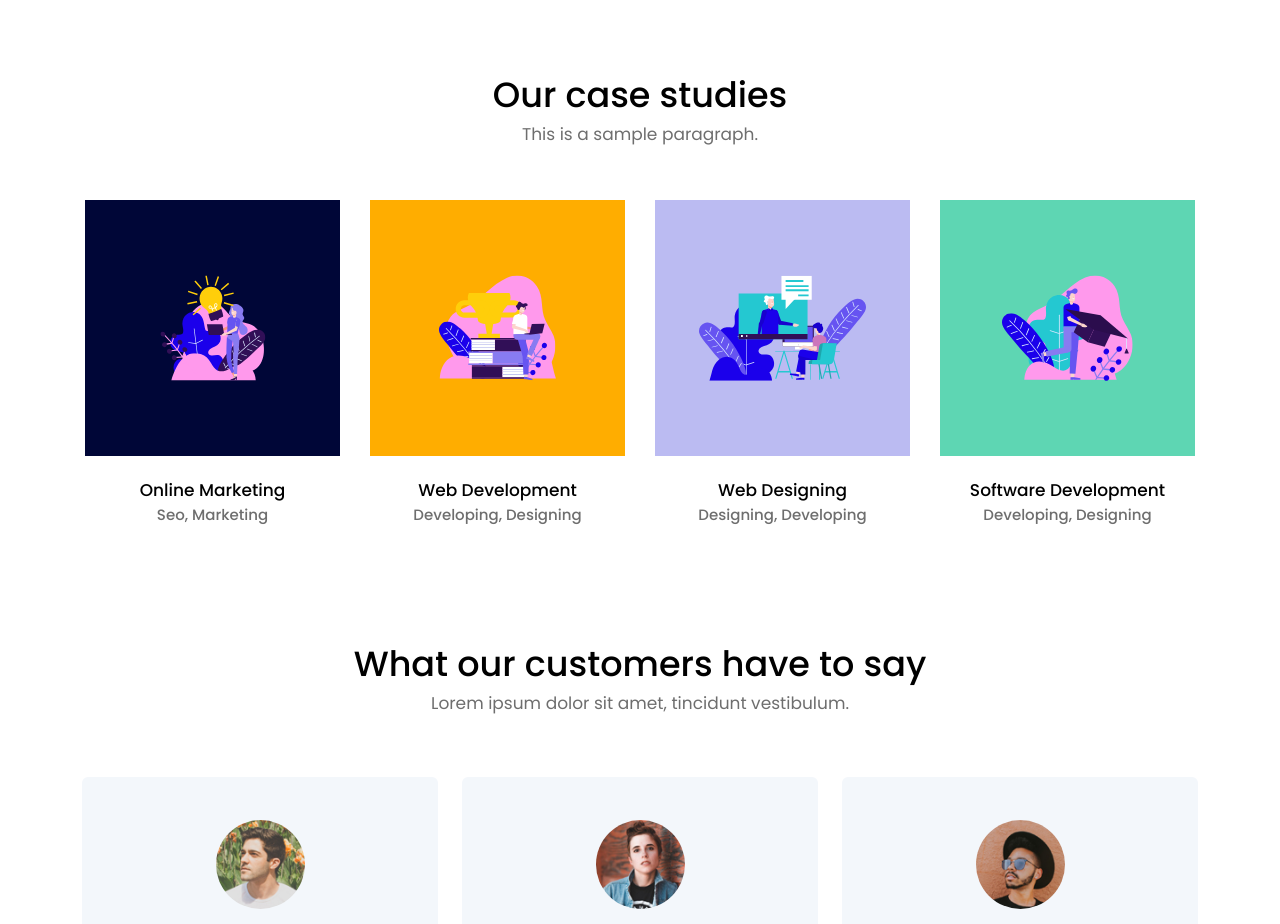
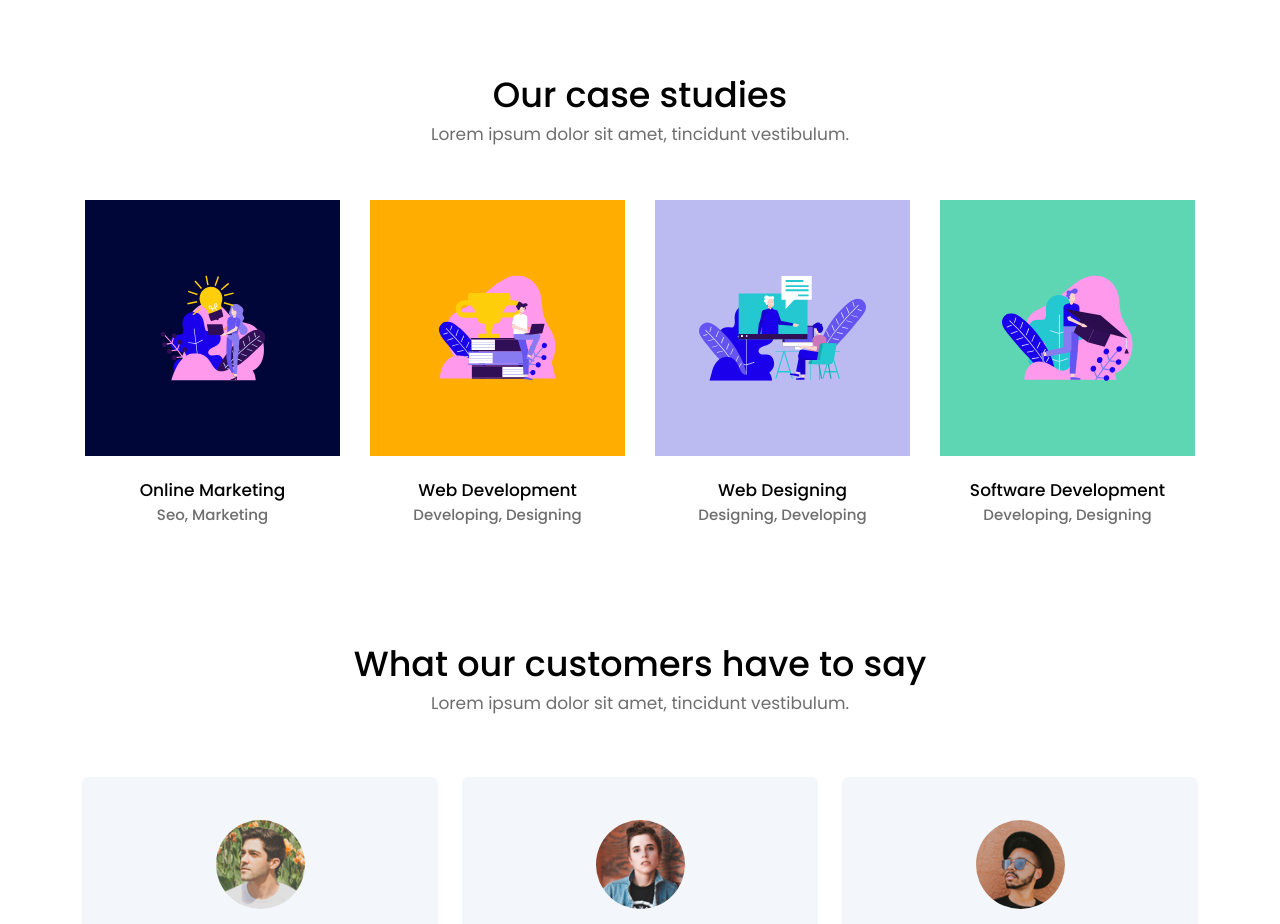
Before and after one commit to enamavornyo/Landing-Page, a website: page index.html in a window 1280 px wide. Shown: the part 2220-3144 px from the top of the page. Drawn offline with Linux system fonts and the light colour scheme.

Commit message:
Minor changes

```diff
--- a/index.html
+++ b/index.html
@@ -214,7 +214,7 @@
             <div class="col-12 text-center pb-5">
               <h2>Our case studies</h2>
               <h6 class="section-subtitle text-muted">
-                This is a sample paragraph.
+                Lorem ipsum dolor sit amet, tincidunt vestibulum.
               </h6>
             </div>
             <div
```
